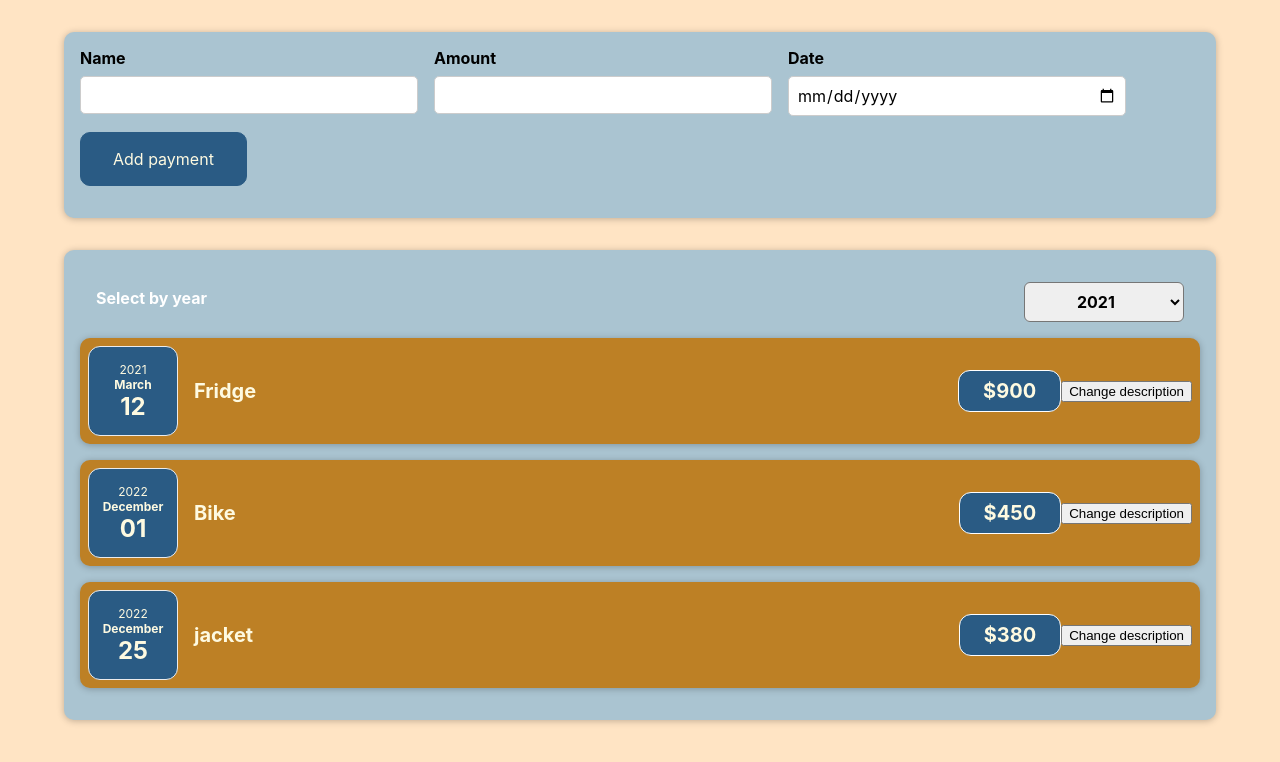
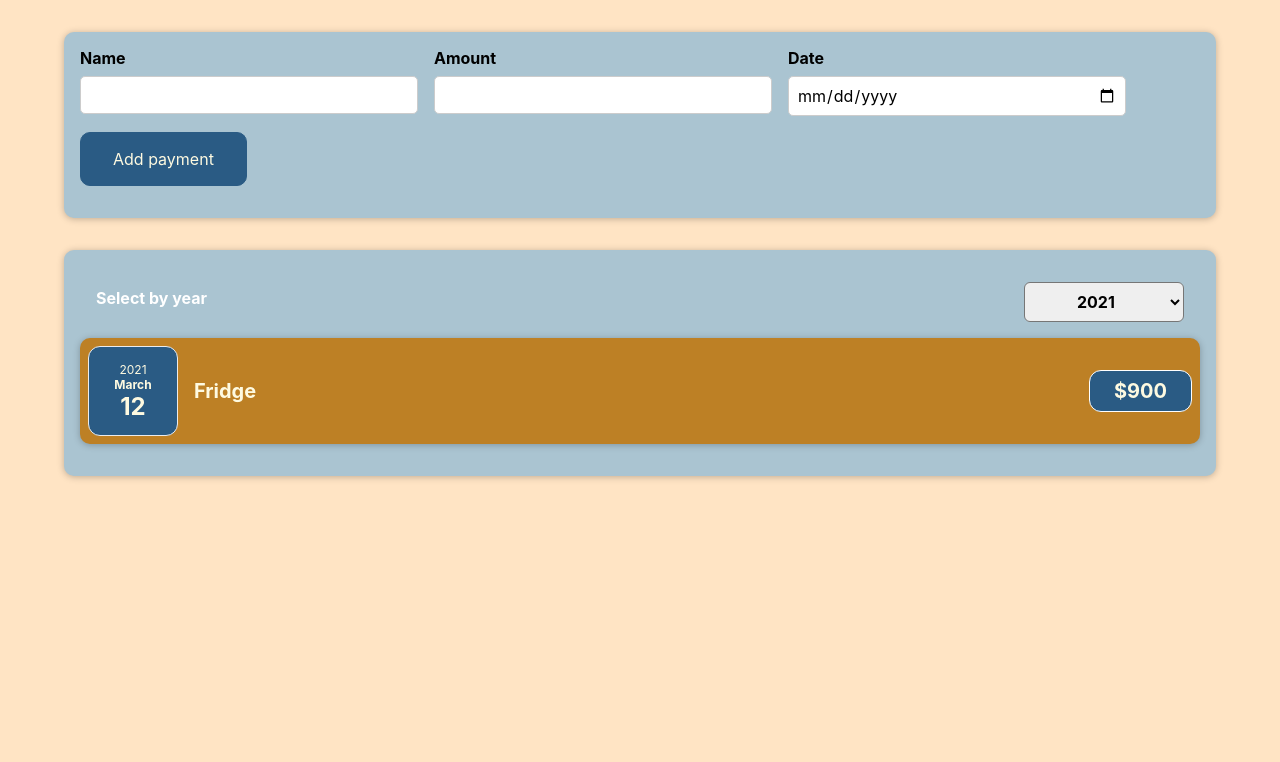
Before and after one commit to Radchenko87dmytro/payment-management, a React (Create React App) app: page / in a window 1280 px wide. Shown: the top 762 px of the page. Built offline with nearby package versions, Linux system fonts and the light colour scheme.

Commit message:
Refactoring Costs Filter component

```diff
--- a/src/App.js
+++ b/src/App.js
@@ -1,17 +1,10 @@
 // import CostItem from "./components/CostItem";
-import React from "react";
+import React, { useState } from "react";
 import Costs from "./components/Costs/Costs";
 import NewCost from "./components/NewCost/NewCost";
 
 
-// const App = () =>
-const App = () => {
-
-//const p = document.createElement('p');
-//p.textContent = 'Hey there!'
-//document.getElementById('root').append(p);
-
-const costs = [
+const INITIAL_COSTS = [
   {
     id: 'c1',
     date: new Date(2021, 2, 12),
@@ -32,20 +25,44 @@ const costs = [
   }
 ]
 
+// const App = () =>
+const App = () => {
+
+//const p = document.createElement('p');
+//p.textContent = 'Hey there!'
+//document.getElementById('root').append(p);
+
+
+
+const [costs, setCosts] = useState(INITIAL_COSTS);
+
+
 // return React.createElement('div', {},
 //        React.createElement('h1', {}, "Lets lern React!"),
 //        React.createElement(Costs, {costs: costs})
 //        );
 
 const addCostHandler = (cost) => {
-  console.log(cost);
-  console.log('App Componemt');
+   setCosts(prevCosts => { // argument prevCosts we get automativ from react
+
+    return [cost, ...prevCosts] //we are set new element (cost,) and adding all elements from previous array by helping operator spred (...prevCosts)
+   });
+
+  // console.log(INITIAL_COSTS);
+  // console.log('App Componemt');
+}
+
+const filterHandler = (selectedYear) => {
+  console.log(selectedYear);
+  // cost = cost.filter(item =>{
+  //   cost.conteins(selectedYear);
+  // })
 }
 
   return (
     <div>
       <NewCost onAddCost={addCostHandler}/>
-      <Costs costs={costs}/>
+      <Costs costs={costs} onFilter={filterHandler}/>
 
       {/* <CostItem date={costs[0].date} description={costs[0].description} amount={costs[0].amount}/>
       <CostItem date={costs[1].date} description={costs[1].description} amount={costs[1].amount}/>
--- a/src/components/Costs/CostItem.js
+++ b/src/components/Costs/CostItem.js
@@ -1,31 +1,36 @@
 import Card from '../UI/Card';
 import CostDate from './CostDate';
 import './CostItem.css';
-import React, { useState } from 'react';
+//import React, { useState } from 'react';
 
 const CostItem = (props) => {
     // document.getElementById('root').addEventListener()
-    const [description, setDescription] = useState(props.description); // useState can exists only in this place in component
+
+    //const [description, setDescription] = useState(props.description); // useState can exists only in this place in component
+
     //console.log("Text in component definition");
 
-    const changeDescriptionHandler = () => {
-        //description = "New Cost";
-        setDescription('New Cost'); //description = "New Cost"; & CostItem(props);
-        console.log(description);
-    };
+    // const changeDescriptionHandler = () => {
+    //     //description = "New Cost";
+    //     setDescription('New Cost'); //description = "New Cost"; & CostItem(props);
+    //     console.log(description);
+    // };
+
+
 
     return (
+        <li>
         <Card className='cost-item'>
             <CostDate date ={props.date}/>
             <div className='cost-item__description'>
-                <h2>{description}</h2>
+                <h2>{props.description}</h2>
                 <div className='cost-item__price'>{"$"+props.amount}</div>
 
             </div>
-            <button onClick={changeDescriptionHandler}>Change description</button>
+            {/* <button onClick={changeDescriptionHandler}>Change description</button> */}
 
         </Card>
-
+        </li>
 
 
 
--- /dev/null
+++ b/src/components/Costs/CostList.css
@@ -0,0 +1,9 @@
+.cost-list {
+    list-style: none;
+    padding: 0;
+  }
+
+.cost-list__fallback {
+    color: #fefae1;
+    text-align: center;
+}
--- /dev/null
+++ b/src/components/Costs/CostList.js
@@ -0,0 +1,25 @@
+import "./CostList.css";
+import CostItem from "./CostItem";
+
+const CostList = (props) => {
+
+    if(props.costs.length === 0) {
+       return <h2 className="cost-list__fallback">In this year aren't payment</h2>
+
+   }
+
+    return(
+        <ul className="cost-list">
+            {props.costs.map((cost) => (
+           <CostItem
+               key={cost.id} //this attribute shows unique id for each element CostItem. We need use key when we render list of elements
+               date={cost.date}
+               description={cost.description}
+               amount={cost.amount}
+               />
+            ))}
+        </ul>
+    )
+}
+
+export default CostList;
--- a/src/components/Costs/Costs.js
+++ b/src/components/Costs/Costs.js
@@ -1,8 +1,9 @@
-import CostItem from "./CostItem";
+//import CostItem from "./CostItem";
 import "./Costs.css";
 import Card from "../UI/Card";
 import CostsFilter from "./CostsFilter";
 import { useState } from "react";
+import CostList from "./CostList";
 
 const Costs = (props) => {
 
@@ -12,17 +13,43 @@ const Costs = (props) => {
         setSelectedYear(year);
         console.log(year);
         console.log("Costs year value");
+        props.onFilter(year);
     }
+
+    const filteredCosts = props.costs.filter(item =>{
+        return item.date.getFullYear().toString() === selectedYear;
+    })
+
+
+
+
+
+
 
     return(
         <div>
 
             <Card className="costs">
-                <CostsFilter year={selectedYear} //<-this is two sides binding, we set value useState('2021') in CostFilter by attribute year={selectedYear}
+                <CostsFilter year={selectedYear} //<-this is two-way bindingg, we set value useState('2021') in CostFilter by attribute year={selectedYear}
                 onChangeYear={yearChangeHandler}/>
-                <CostItem date={props.costs[0].date} description={props.costs[0].description} amount={props.costs[0].amount}/>
+
+                <CostList costs={filteredCosts}/>
+
+                {/* {filteredCosts.length === 0 && <p>In this year aren't payment</p>}
+                {filteredCosts.length > 0 && filteredCosts.map((cost) => (
+                <CostItem
+                    key={cost.id} //this attribute shows unique id for each element CostItem. We need use key when we render list of elements
+                    date={cost.date}
+                    description={cost.description}
+                    amount={cost.amount}
+                    />
+                ))} */}
+
+
+                {/* <CostItem date={props.costs[0].date} description={props.costs[0].description} amount={props.costs[0].amount}/>
                 <CostItem date={props.costs[1].date} description={props.costs[1].description} amount={props.costs[1].amount}/>
-                <CostItem date={props.costs[2].date} description={props.costs[2].description} amount={props.costs[2].amount}/>
+                <CostItem date={props.costs[2].date} description={props.costs[2].description} amount={props.costs[2].amount}/> */}
+
             </Card>
         </div>
 
--- a/src/components/Costs/CostsFilter.js
+++ b/src/components/Costs/CostsFilter.js
@@ -17,6 +17,7 @@ const CostsFilter = (props) => {
             <div className="costs-filter__control">
                 <label>Select by year</label>
                 <select value={props.year} onChange={yearChangeHandler}>
+                    {/* <option value=''>All years</option> */}
                     <option value='2022'>2022</option>
                     <option value='2021'>2021</option>
                     <option value='2020'>2020</option>
--- a/src/components/NewCost/CostForm.js
+++ b/src/components/NewCost/CostForm.js
@@ -51,7 +51,7 @@ const CostForm = (props) => {
         event.preventDefault(); // this method prevents action - request to the server
 
         const costDate = {
-            name: inputName,
+            description: inputName,
             amount: inputAmount,
             date: new Date(inputDate)
         };
```
